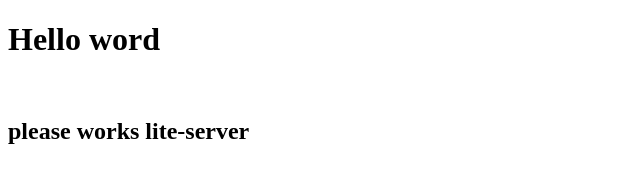
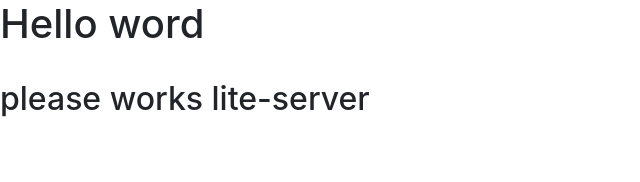
Before and after one commit to lordwarmax/hotel-guide, a website: page index.html in a window 1280 px wide. Shown: the whole page, without its empty margins (0-640 px from the left). Drawn offline with nearby package versions, Linux system fonts and the light colour scheme.

Commit message:
Installing and config bootstrap

```diff
--- a/index.html
+++ b/index.html
@@ -2,12 +2,20 @@
 <html lang="en">
 <head>
     <meta charset="UTF-8">
-    <meta name="viewport" content="width=device-width, initial-scale=1.0">
+    <meta name="viewport" content="width=device-width, initial-scale=1.0, shrink-to-fit=no">
     <title>Hotel guide</title>
+    <!-- Bootstrap CSS -->
+    <link rel="stylesheet" href="node_modules/bootstrap/dist/css/bootstrap.min.css">
 </head>
 <body>
     <h1>Hello word</h1>
     <br>
     <h2>please works lite-server</h2>
+
+    <!-- Optional JavaScript -->
+    <!-- jQuery first, then Popper.js, then Bootstrap JS -->
+    </script src="node_modules/jquery/dist/jquery.min.js">
+    </script src="node_modules/popper.js/dist/popper.min.js">
+    </script src="node_modules/bootstrap/dist/js/bootstrap.min.js">
 </body>
 </html>
--- a/package.json
+++ b/package.json
@@ -21,6 +21,9 @@
     "lite-server": "^2.5.4"
   },
   "dependencies": {
-    "minimist": "^1.2.5"
+    "bootstrap": "^4.5.0",
+    "jquery": "^3.5.1",
+    "minimist": "^1.2.5",
+    "popper.js": "^1.16.1"
   }
 }
```
Also changed, not shown: 1 other file.
